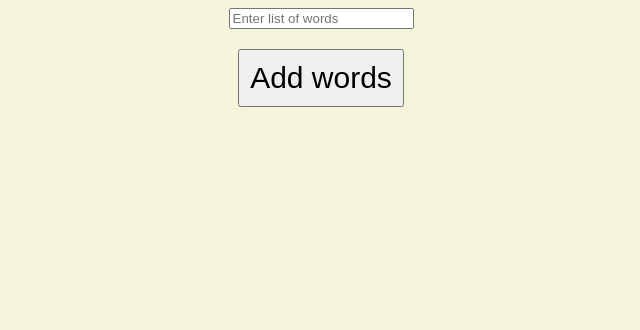
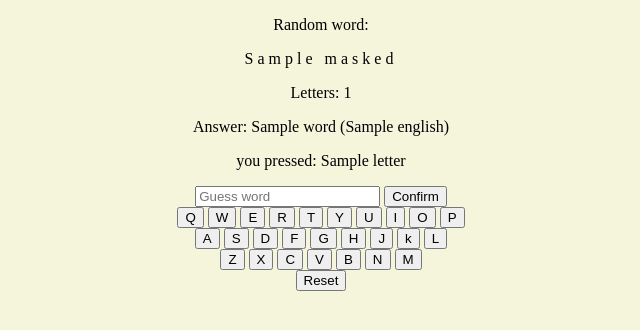
Before and after one commit to PhoenixVita/shavian-hangman, a Flask app: template templates/english.html in a window 1280 px wide. Shown: the top 330 px of the page, without its empty margins (319-959 px from the left). Run offline with Flask 3, Linux system fonts and the light colour scheme; the template is opened without the code that fills it: most values are stand-ins (such as "Sample title", 1, 10 or a date in 2020).

Commit message:
added code to make english version working

```diff
--- a/app.py
+++ b/app.py
@@ -46,5 +46,37 @@ def play():
 
 
 @app.route("/english", methods=["GET", "POST"])
-def wordbank():
-    return render_template("english.html")
+def english():
+
+    if request.method == "GET":
+        word_dict = wordlist()
+        word = str(word_dict['english'])
+        english = str(word_dict['english'])
+        masked = ""
+        length = len(word)
+        for char in word:
+            masked += "_"
+        return render_template("english.html", length=length, masked=masked, word=word, english=english)
+
+    else:
+        guess = request.form.get("guess")
+        word = request.form.get("word")
+        letter = request.form.get("button")
+        length = int(request.form.get("length"))
+        masked = request.form.get("masked")
+        english = request.form.get("english")
+
+
+        for i in range(length):
+            if letter == word[i]:
+                masked = masked[:i] + word[i] + masked[i + 1:]
+
+
+        win = 0
+        if word == masked or english == guess:
+            masked = word
+            win = 1
+
+        if win == True:
+            print("victory!")
+        return render_template("english.html", length=length, letter=letter, masked=masked, word=word, english=english, win=win)
--- a/templates/english.html
+++ b/templates/english.html
@@ -1,16 +1,66 @@
 {% extends "layout.html" %}
 
 {% block title %}
-    Choose your words!
+    Play!
 {% endblock %}
 
 {% block main %}
-    <div class="container">
-        <form action="/wordbank" method="post">
-            <div class="list">
-                <input name="words" placeholder="Enter list of words" type="text">
-            </div>
-            <button class="addwords" type="submit">Add words</button>
-        </form>
-    </div>
+    <p>Random word:</p>
+    <p id="masked">{{ masked }}</p>
+    <p>Letters: {{ length }}</p>
+    <p>Answer: {{ word }} ({{ english }})</p>
+    <p>you pressed: {{ letter }}</p>
+
+    {% if win %}
+        <div>
+            <p>You win! The answer was:</p>
+            <br><p>{{ word }}</p><br>
+            <p>Click 'reset' at the bottom to play again</p>
+        </div>
+    {% endif %}
+    {% if not win %}
+    <form class="char-rows" method="POST" action="/english">
+        <input type="hidden" name="word" value="{{ word }}">
+        <input type="hidden" name="masked" value="{{ masked }}">
+        <input type="hidden" name="length" value="{{ length }}">
+        <input type="hidden" name="english" value="{{ english }}">
+        <input name="guess" placeholder="Guess word" type="text">
+        <button type="submit">Confirm</button>
+        <div>
+            <button type="submit" name="button" value="q">Q</button>
+            <button type="submit" name="button" value="w">W</button>
+            <button type="submit" name="button" value="e">E</button>
+            <button type="submit" name="button" value="r">R</button>
+            <button type="submit" name="button" value="t">T</button>
+            <button type="submit" name="button" value="y">Y</button>
+            <button type="submit" name="button" value="u">U</button>
+            <button type="submit" name="button" value="i">I</button>
+            <button type="submit" name="button" value="o">O</button>
+            <button type="submit" name="button" value="p">P</button>
+        </div>
+        <div>
+            <button type="submit" name="button" value="a">A</button>
+            <button type="submit" name="button" value="s">S</button>
+            <button type="submit" name="button" value="d">D</button>
+            <button type="submit" name="button" value="f">F</button>
+            <button type="submit" name="button" value="g">G</button>
+            <button type="submit" name="button" value="h">H</button>
+            <button type="submit" name="button" value="j">J</button>
+            <button type="submit" name="button" value="k">k</button>
+            <button type="submit" name="button" value="l">L</button>
+        </div>
+        <div>
+            <button type="submit" name="button" value="z">Z</button>
+            <button type="submit" name="button" value="x">X</button>
+            <button type="submit" name="button" value="c">C</button>
+            <button type="submit" name="button" value="v">V</button>
+            <button type="submit" name="button" value="b">B</button>
+            <button type="submit" name="button" value="n">N</button>
+            <button type="submit" name="button" value="m">M</button>
+        </div>
+    </form>
+    {% endif %}
+    <form method="GET" action="/english">
+        <button onclick="redirect('./')">Reset</button>
+    </form>
 {% endblock %}
```
